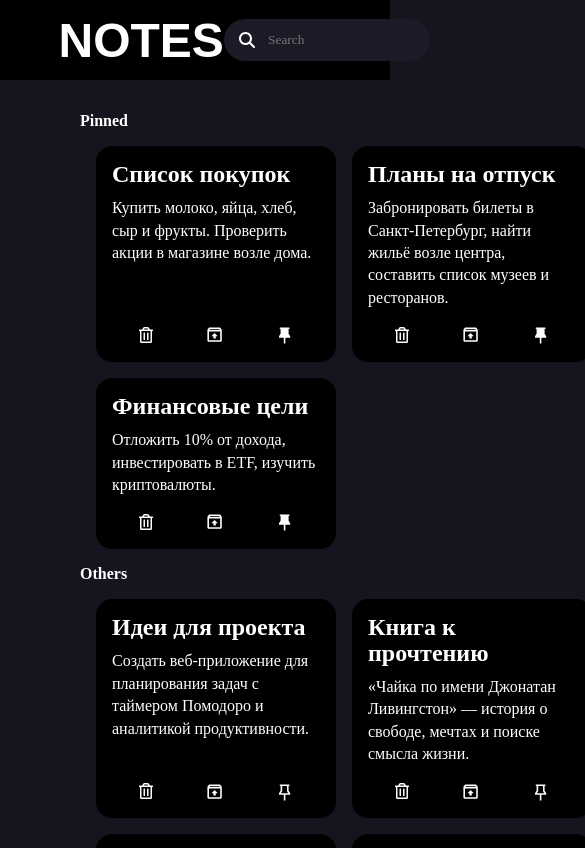
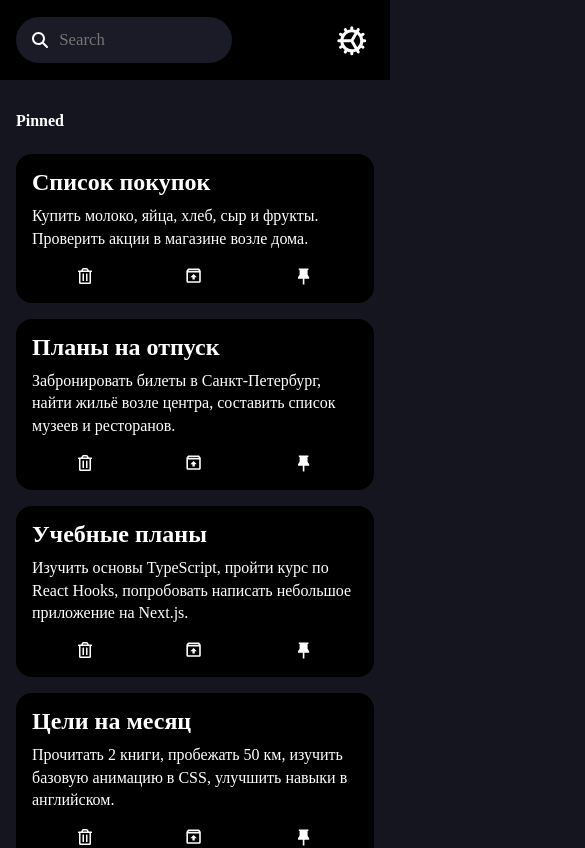
Before and after one commit to 1-WOOPER-1/notes, a React (Vite) app: page / in a window 390 px wide. Shown: the top 848 px of the page, 585 px wide, since content can reach past the window. Built offline with nearby package versions, Linux system fonts and the light colour scheme; a web font is replaced by a local one.

Commit message:
Correcting layout, creating mixins.scss file and initial implementation responsive design

```diff
--- a/src/App.jsx
+++ b/src/App.jsx
@@ -1,4 +1,4 @@
-import { useState } from "react";
+import { useEffect, useState } from "react";
 import styles from "./App.module.scss";
 import { NOTES } from "./data/notes.js";
 import { Header } from "./components/Header/Header.jsx";
@@ -14,6 +14,12 @@ export function App() {
 
   const [openedNote, setOpenedNote] = useState(null);
   const [isEditorOpen, setIsEditorOpen] = useState(false);
+
+  useEffect(() => {
+    isEditorOpen
+      ? document.body.classList.add("scrollLocked")
+      : document.body.classList.remove("scrollLocked");
+  }, [isEditorOpen]);
 
   function openNote(note) {
     setOpenedNote(note);
--- a/src/App.module.scss
+++ b/src/App.module.scss
@@ -1,17 +1,26 @@
+@use "./styles/mixins" as m;
+
 .main {
-  width: 1300px;
+  width: 70%;
   margin: auto;
-  padding: 2rem;
+  padding: 2rem 1rem;
   display: flex;
   gap: 1rem;
   transition: transform 0.8s ease;
 
   .notesList {
-    display: flex;
-    flex-direction: column;
+    width: 100%;
   }
 }
 
 .moveRight {
-  transform: translateX(calc((650px - 3rem) / 2));
+  transform: translateX(calc(15vw));
 }
+
+@include m.tablet {
+  .main {
+    width: 100%;
+    flex-direction: column;
+    transform: none;
+  }
+}
--- a/src/components/Header/Header.module.scss
+++ b/src/components/Header/Header.module.scss
@@ -1,9 +1,11 @@
 @use "../../styles/colors.scss" as c;
+@use "../../styles/mixins.scss" as m;
 
 .header {
   width: 100%;
-  height: 80px;
+  height: 5rem;
   background-color: #000;
+  padding: 1rem;
 
   &Container {
     width: 70%;
@@ -22,6 +24,7 @@
     display: flex;
     align-items: center;
     justify-content: space-between;
+    gap: 1rem;
 
     .settingsBtn {
       font-size: 2rem;
@@ -33,3 +36,19 @@
     }
   }
 }
+
+@include m.tablet {
+  .header {
+    &Container {
+      width: 100%;
+
+      .logo {
+        display: none;
+      }
+    }
+
+    &Secondary {
+      width: 100%;
+    }
+  }
+}
--- a/src/components/NoteCard/NoteCard.module.scss
+++ b/src/components/NoteCard/NoteCard.module.scss
@@ -1,7 +1,6 @@
 @use "../../styles/colors.scss" as c;
 
 .noteCard {
-  width: 15rem;
   background-color: #000;
   border-radius: 1rem;
   padding: 1rem 1rem 0.7rem 1rem;
--- a/src/components/NoteEditor/NoteEditor.module.scss
+++ b/src/components/NoteEditor/NoteEditor.module.scss
@@ -1,3 +1,5 @@
+@use "../../styles/mixins.scss" as m;
+
 .noteEditor {
   width: 0;
   height: fit-content;
@@ -16,7 +18,7 @@
 
   textarea {
     width: 100%;
-    min-height: 60vh;
+    min-height: 75vh;
     background-color: transparent;
     color: #fff;
     font-family: "Space Grotesk";
@@ -40,19 +42,19 @@
 }
 
 .noteEditorEnterActive {
-  width: 650px;
+  width: 50%;
   opacity: 1;
   transition: width 0.65s ease-out, opacity 0.2s ease-in;
 }
 
 .noteEditorEnterDone {
-  width: 650px;
+  width: 50%;
   opacity: 1;
-  flex: 0 0 650px;
+  flex: 0 0 50%;
 }
 
 .noteEditorExit {
-  width: 650px;
+  width: 50%;
   opacity: 1;
 }
 
@@ -71,3 +73,49 @@
   opacity: 0;
   width: 0;
 }
+
+@include m.tablet {
+  .noteEditor {
+    width: 100vw;
+    height: 0;
+    border-radius: 0;
+    position: fixed;
+    top: 0;
+    left: 0;
+    display: none;
+
+    textarea {
+      height: 100%;
+    }
+  }
+
+  .noteEditorEnter {
+    height: 0;
+    opacity: 0;
+    display: block;
+  }
+
+  .noteEditorEnterActive {
+    height: 100vh;
+    opacity: 1;
+    transition: height 0.5s ease-out, opacity 0.2s ease-in;
+  }
+
+  .noteEditorEnterDone {
+    height: 100vh;
+    opacity: 1;
+    display: block;
+  }
+
+  .noteEditorExit {
+    height: 100vh;
+    opacity: 1;
+    display: block;
+  }
+
+  .noteEditorExitActive {
+    height: 0;
+    opacity: 0;
+    transition: height 0.5s ease-in-out, opacity 0.55s ease-in;
+  }
+}
--- a/src/components/NotesContainer/NotesContainer.module.scss
+++ b/src/components/NotesContainer/NotesContainer.module.scss
@@ -1,6 +1,6 @@
 .notesContainer {
   display: grid;
-  grid-template-columns: repeat(4, 1fr);
+  grid-template-columns: repeat(auto-fill, minmax(15rem, 1fr));
   gap: 1rem;
-  margin: 1rem;
+  margin: 1.5rem 0;
 }
--- a/src/components/SearchInput/SearchInput.module.scss
+++ b/src/components/SearchInput/SearchInput.module.scss
@@ -1,25 +1,35 @@
+@use "../../styles/mixins.scss" as m;
+
 .inputWrapper {
   display: flex;
   align-items: center;
-  gap: 10px;
+  gap: 0.5rem;
   width: fit-content;
-  padding: 10px 15px;
-  margin-right: 300px;
+  padding: 0.6rem 1rem;
   background-color: #1b1b28;
   border-radius: 2rem;
 
   input {
     color: white;
     font-family: "Space Grotesk";
+    font-size: 1.05rem;
     outline: none;
     background-color: transparent;
     border: 0;
-    width: 150px;
+    width: 10rem;
     transition: width 0.4s ease;
     padding: 0.2rem;
   }
 
   .stretch {
-    width: 300px;
+    width: 20rem;
   }
 }
+
+@include m.tablet {
+  .inputWrapper {
+    .stretch {
+      width: calc(100vw - 9.5rem);
+    }
+  }
+}
--- a/src/index.scss
+++ b/src/index.scss
@@ -1,4 +1,5 @@
 @use "./styles/colors.scss" as c;
+@use "./styles/mixins.scss" as m;
 
 * {
   margin: 0;
@@ -42,3 +43,9 @@ p {
     display: swap;
   }
 }
+
+@include m.tablet {
+  .scrollLocked {
+    overflow: hidden;
+  }
+}
--- /dev/null
+++ b/src/styles/_mixins.scss
@@ -0,0 +1,7 @@
+$tablet-min: 768px;
+
+@mixin tablet {
+  @media (max-width: $tablet-min) {
+    @content;
+  }
+}
```
